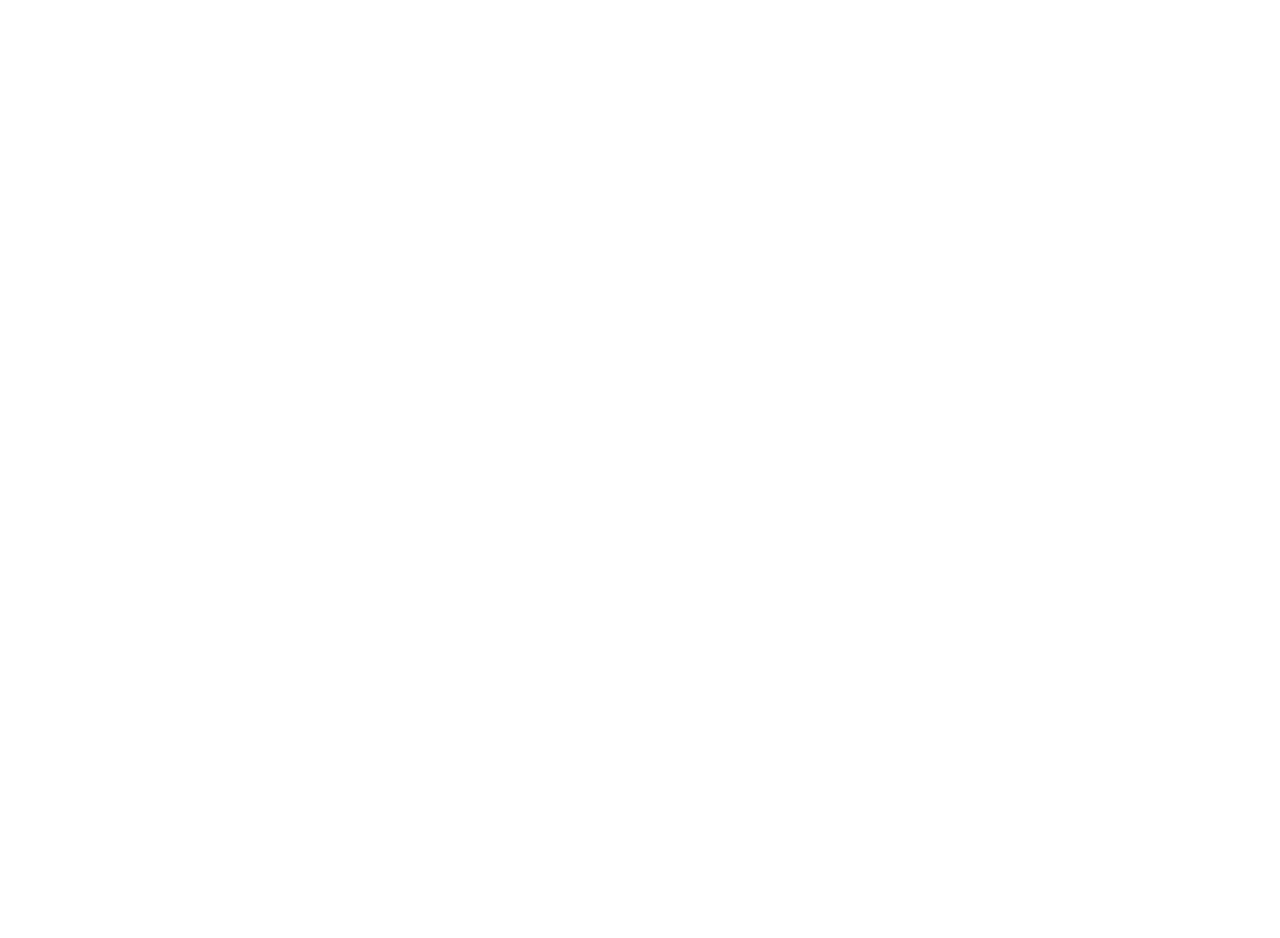
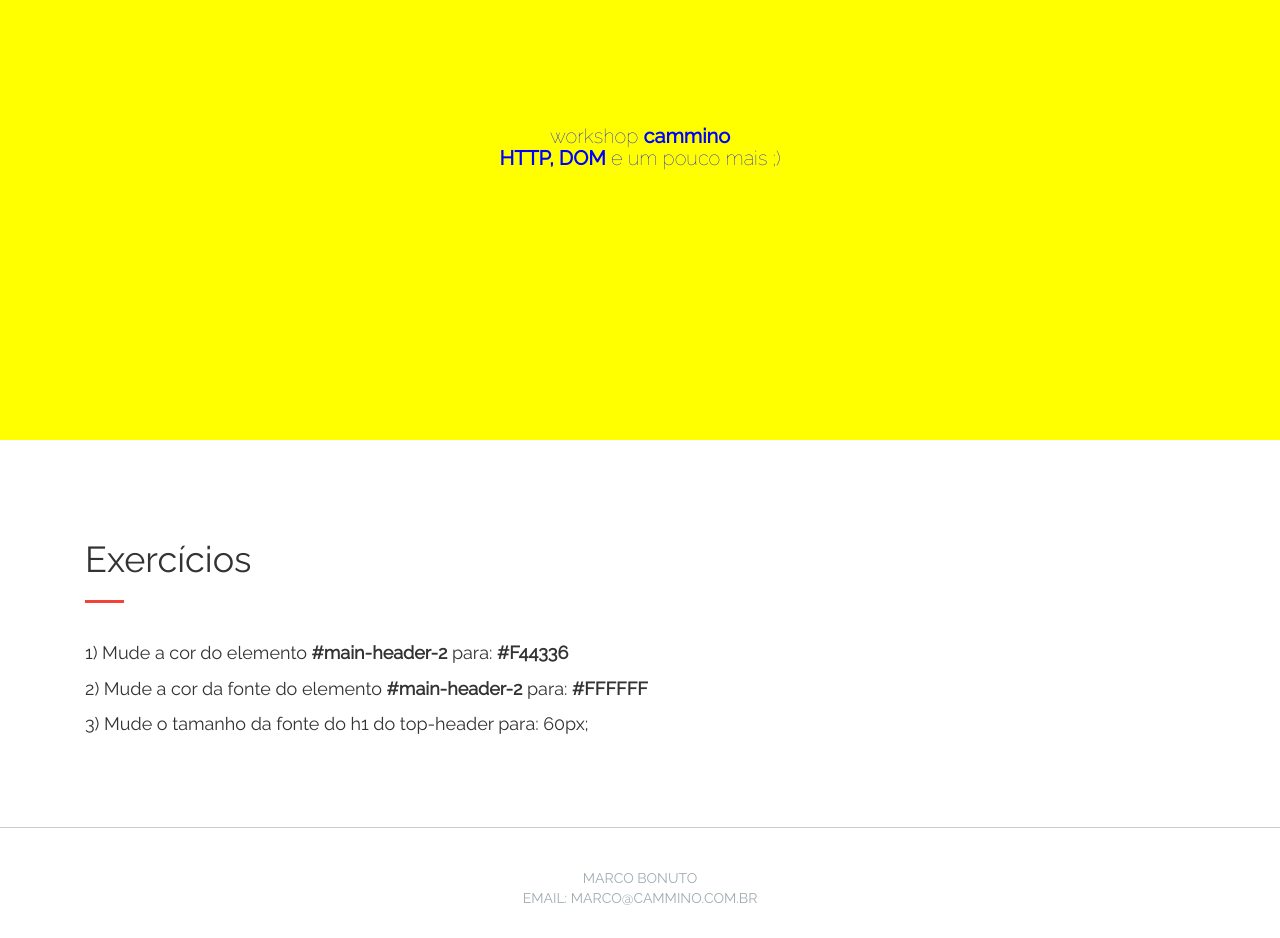
Before and after one commit to marcobonuto/ws, a plain HTML site: page exercises.html in a window 1280 px wide. Before the commit the page ends 800 px from the top, so only its background shows below. Drawn offline with nearby package versions, Linux system fonts and the light colour scheme.

Commit message:
Cria pagina de exercicios

```diff
--- a/css/main.css
+++ b/css/main.css
@@ -126,6 +126,21 @@ ul.resources {
 	margin-left: 4%;
 }
 
+#main-header-2 {
+	height: 440px;
+	background: yellow;
+	margin-bottom: 80px;
+}
+
+#main-header-2 h1 {
+	color: blue;
+	font-size: 20px;
+	font-weight: 300;
+	margin: 0;
+	padding-top: 125px;
+	text-align: center;
+}
+
 footer {
 	margin-top: 80px;
 	border-top: 1px solid #ccc;
--- a/exercises.html
+++ b/exercises.html
@@ -0,0 +1,46 @@
+<!DOCTYPE html>
+<html>
+<head>
+	<meta charset="utf-8">
+	<meta http-equiv="X-UA-Compatible" content="IE=edge">
+	<title>Cammino Workshop - Protocolo HTTP</title>
+	<link rel="stylesheet" href="css/reset.css">
+	<link rel="stylesheet" href="css/main.css">
+	<link href='https://fonts.googleapis.com/css?family=Raleway:400,100' rel='stylesheet' type='text/css'>
+	<!-- Latest compiled and minified CSS -->
+	<link rel="stylesheet" href="https://maxcdn.bootstrapcdn.com/bootstrap/3.3.6/css/bootstrap.min.css" integrity="sha384-1q8mTJOASx8j1Au+a5WDVnPi2lkFfwwEAa8hDDdjZlpLegxhjVME1fgjWPGmkzs7" crossorigin="anonymous">
+	<link rel="stylesheet" href="css/mediaqueries.css">
+</head>
+<body>
+	<header>
+		<div id="top-bar">
+
+		</div>
+		<div id="main-header-2">
+			<h1>workshop <strong>cammino <br>HTTP, DOM</strong> e um pouco mais ;)</h1>
+		</div>
+	</header>
+	<main id="extensions-content">
+		<div class="container">
+				<div class="col-lg-12">
+					<h1>Exercícios</h1>
+					<p>1) Mude a cor do elemento <strong>#main-header-2</strong> para: <strong>#F44336</strong></p>
+					<p>2) Mude a cor da fonte do elemento <strong>#main-header-2</strong> para: <strong>#FFFFFF</strong></p>
+					<p>3) Mude o tamanho da fonte do h1 do top-header para: 60px;</p>
+				</div>
+			</div>
+	</main>
+	<footer id="footer">
+		<div class="container">
+			<div class="col-lg-12">
+				<p>Marco Bonuto<br>
+				Email: marco@cammino.com.br</p>
+			</div>
+		</div>
+	</footer>
+	<script src="https://code.jquery.com/jquery-2.2.3.min.js"   integrity="sha256-a23g1Nt4dtEYOj7bR+vTu7+T8VP13humZFBJNIYoEJo="   crossorigin="anonymous"></script>
+	<!-- Latest compiled and minified JavaScript -->
+	<script src="https://maxcdn.bootstrapcdn.com/bootstrap/3.3.6/js/bootstrap.min.js" integrity="sha384-0mSbJDEHialfmuBBQP6A4Qrprq5OVfW37PRR3j5ELqxss1yVqOtnepnHVP9aJ7xS" crossorigin="anonymous"></script>
+	<script src="js/main.js"></script>
+</body>
+</html>
```
